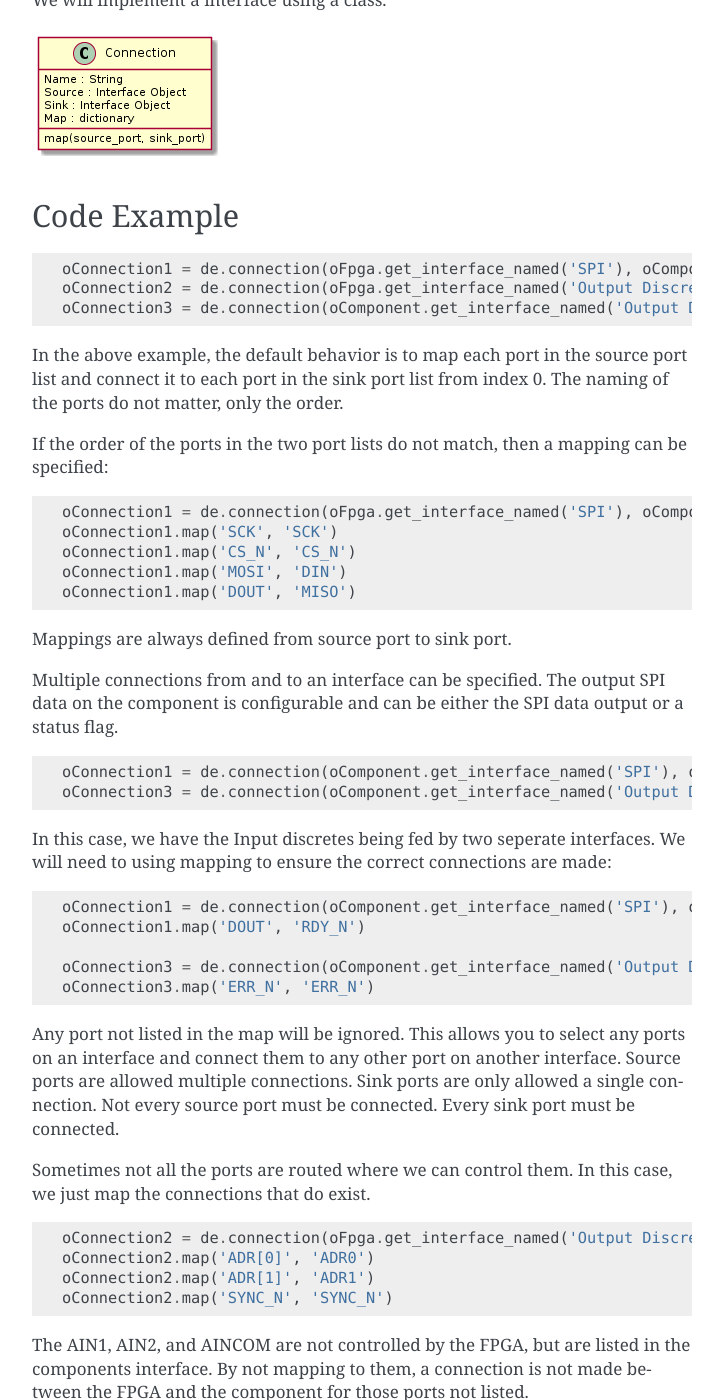
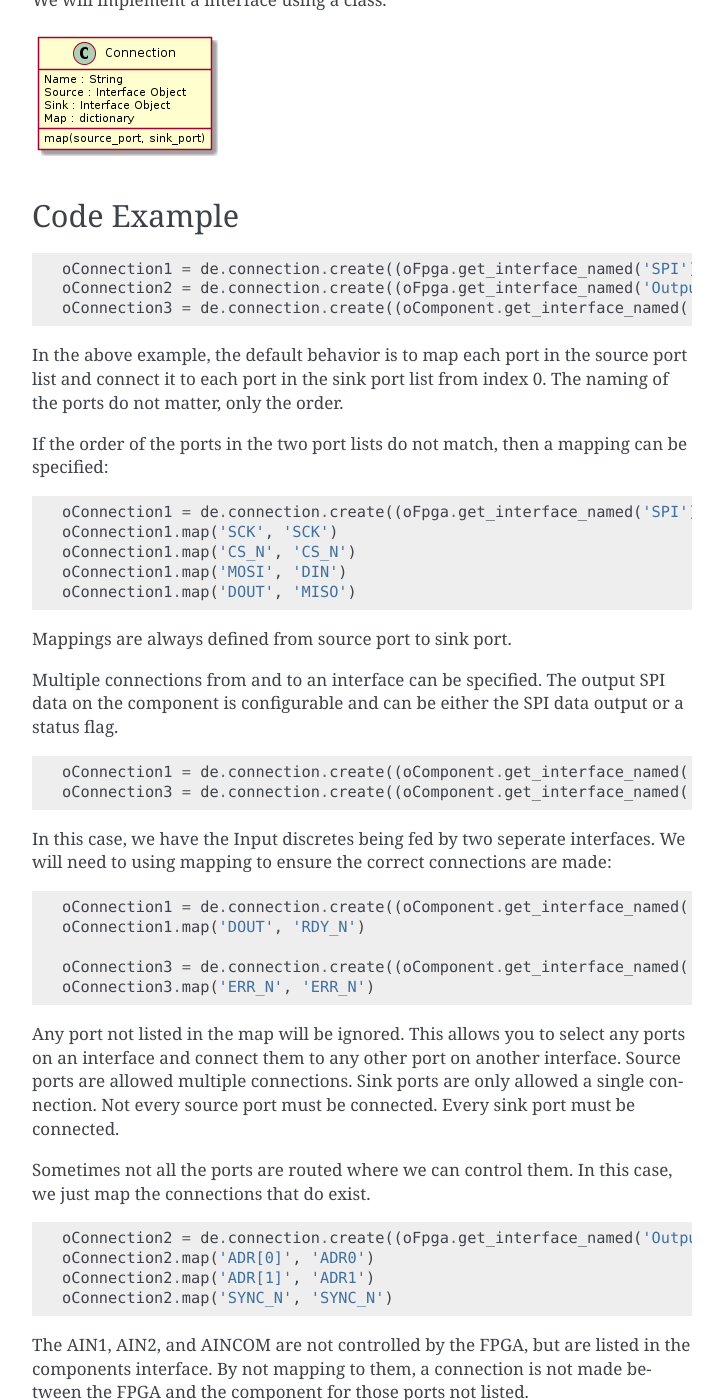
Before and after one commit to jeremiah-c-leary/design-explorer, a Sphinx documentation site: the page built from docs/source/connections.rst, in a window 1280 px wide and 1400 px high, scrolled down 749 px. Shown: the whole window, without its empty margins (388-1111 px from the left). Built offline with Sphinx 7.4.7, drawn with Linux system fonts in a browser that asks for light colours.

Commit message:
Started adding connections. Added create function for connections.

```diff
--- a/docs/source/connections.rst
+++ b/docs/source/connections.rst
@@ -24,9 +24,9 @@ Code Example
 
 .. code-block:: python
 
-  oConnection1 = de.connection(oFpga.get_interface_named('SPI'), oComponent.get_interface_named('SPI'))
-  oConnection2 = de.connection(oFpga.get_interface_named('Output Discretes'), oComponent.get_interface_named('Input Discretes'))
-  oConnection3 = de.connection(oComponent.get_interface_named('Output Disretes'), oFPGA.get_interface_named('Input Discretes'))
+  oConnection1 = de.connection.create((oFpga.get_interface_named('SPI'), oComponent.get_interface_named('SPI')))
+  oConnection2 = de.connection.create((oFpga.get_interface_named('Output Discretes'), oComponent.get_interface_named('Input Discretes')))
+  oConnection3 = de.connection.create((oComponent.get_interface_named('Output Disretes'), oFPGA.get_interface_named('Input Discretes')))
 
 In the above example, the default behavior is to map each port in the source port list and connect it to each port in the sink port list from index 0.
 The naming of the ports do not matter, only the order.
@@ -35,7 +35,7 @@ If the order of the ports in the two port lists do not match, then a mapping can
 
 .. code-block:: python
 
-  oConnection1 = de.connection(oFpga.get_interface_named('SPI'), oComponent.get_interface_named('SPI'))
+  oConnection1 = de.connection.create((oFpga.get_interface_named('SPI'), oComponent.get_interface_named('SPI')))
   oConnection1.map('SCK', 'SCK')
   oConnection1.map('CS_N', 'CS_N')
   oConnection1.map('MOSI', 'DIN')
@@ -48,18 +48,18 @@ The output SPI data on the component is configurable and can be either the SPI d
 
 .. code-block:: python
 
-  oConnection1 = de.connection(oComponent.get_interface_named('SPI'), oFPGA.get_interface_named('Input Discretes'))
-  oConnection3 = de.connection(oComponent.get_interface_named('Output Disretes'), oFPGA.get_interface_named('Input Discretes'))
+  oConnection1 = de.connection.create((oComponent.get_interface_named('SPI'), oFPGA.get_interface_named('Input Discretes')))
+  oConnection3 = de.connection.create((oComponent.get_interface_named('Output Disretes'), oFPGA.get_interface_named('Input Discretes')))
 
 In this case, we have the Input discretes being fed by two seperate interfaces.
 We will need to using mapping to ensure the correct connections are made:
 
 .. code-block:: python
 
-  oConnection1 = de.connection(oComponent.get_interface_named('SPI'), oFPGA.get_interface_named('Input Discretes'))
+  oConnection1 = de.connection.create((oComponent.get_interface_named('SPI'), oFPGA.get_interface_named('Input Discretes')))
   oConnection1.map('DOUT', 'RDY_N')
 
-  oConnection3 = de.connection(oComponent.get_interface_named('Output Disretes'), oFPGA.get_interface_named('Input Discretes'))
+  oConnection3 = de.connection.create((oComponent.get_interface_named('Output Disretes'), oFPGA.get_interface_named('Input Discretes')))
   oConnection3.map('ERR_N', 'ERR_N')
 
 Any port not listed in the map will be ignored.
@@ -74,7 +74,7 @@ In this case, we just map the connections that do exist.
 
 .. code-block:: python
 
-  oConnection2 = de.connection(oFpga.get_interface_named('Output Discretes'), oComponent.get_interface_named('Input Discretes'))
+  oConnection2 = de.connection.create((oFpga.get_interface_named('Output Discretes'), oComponent.get_interface_named('Input Discretes')))
   oConnection2.map('ADR[0]', 'ADR0')
   oConnection2.map('ADR[1]', 'ADR1')
   oConnection2.map('SYNC_N', 'SYNC_N')
```
Also changed, not shown: docs/source/case_study_1/generate_system.rst (+22 -2 lines).
